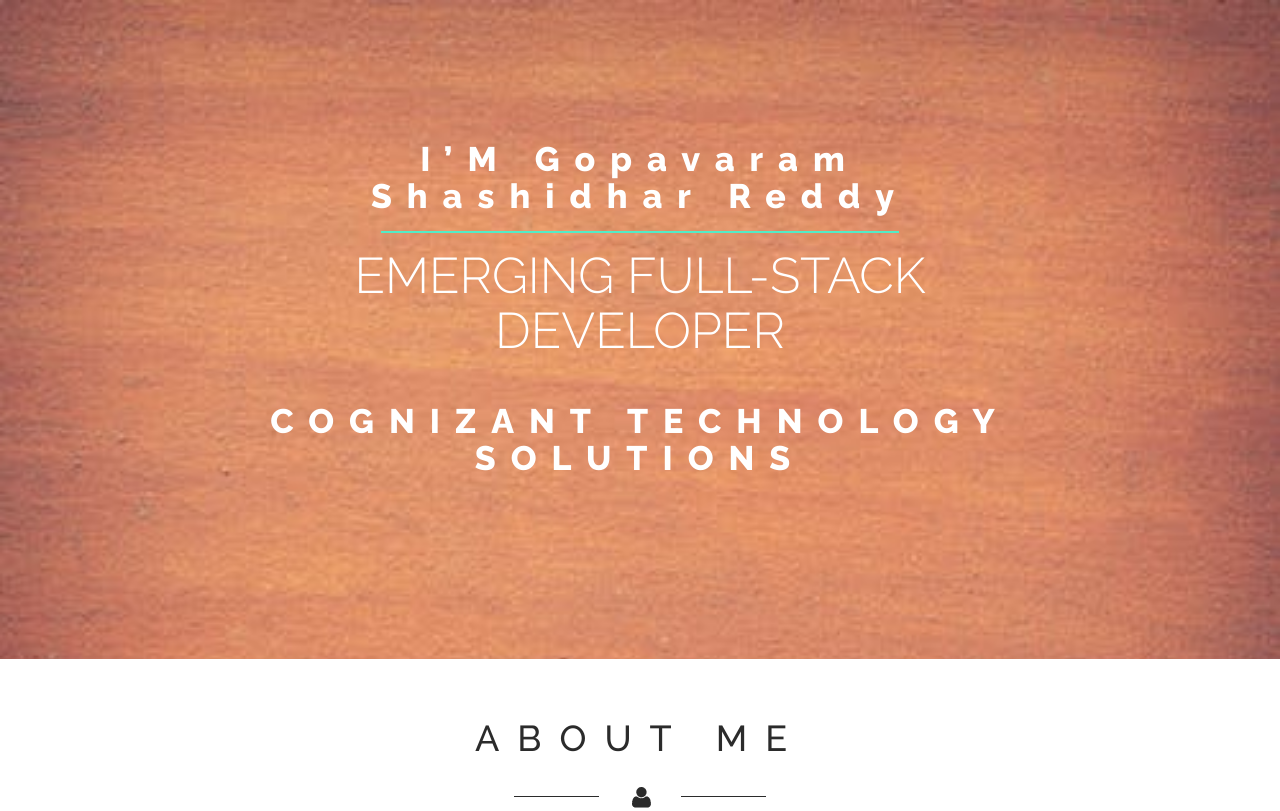
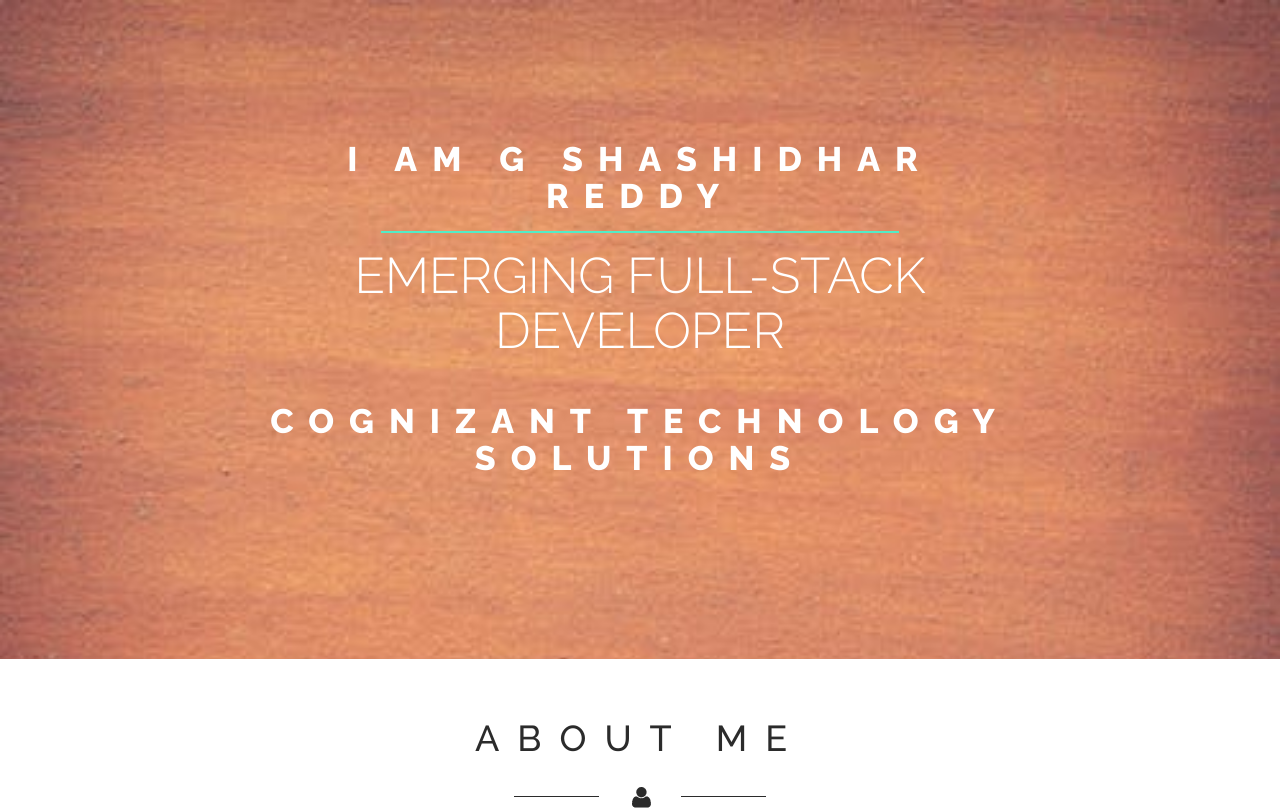
Before and after one commit to Shashidhar1998/Shashidhar1998.github.io, a plain HTML site: page index.html in a window 1280 px wide. Shown: the top 811 px of the page. Drawn offline with Linux system fonts and the light colour scheme.

Commit message:
Update index.html

```diff
--- a/index.html
+++ b/index.html
@@ -2,7 +2,7 @@
 <!DOCTYPE html>
 <html>
 <head>
-	<title>Brighton Thomas</title>
+	<title>SHASHIDHAR REDDY G</title>
 		<link href='http://fonts.googleapis.com/css?family=Raleway:400,100,200,300,500,600,700,800,900' rel='stylesheet' type='text/css'>
 		<link href='http://fonts.googleapis.com/css?family=Lato:100,300,400,700,900,100italic,300italic,400italic,700italic,900italic' rel='stylesheet' type='text/css'>
 		<link href="css/bootstrap.css" rel="stylesheet" type="text/css" media="all" />
@@ -29,7 +29,7 @@ border-radius: 50%;
 	<div class="container">
 		<div class="banner-info">
 			<div class="banner-right">
-				<h1>I’M Gopavaram Shashidhar Reddy</h1>
+				<h1>I AM G SHASHIDHAR REDDY</h1>
 				<div class="border"></div>
 				<h2>EMERGING FULL-STACK DEVELOPER</h2>
 				<h1>COGNIZANT TECHNOLOGY SOLUTIONS</h1>
```
